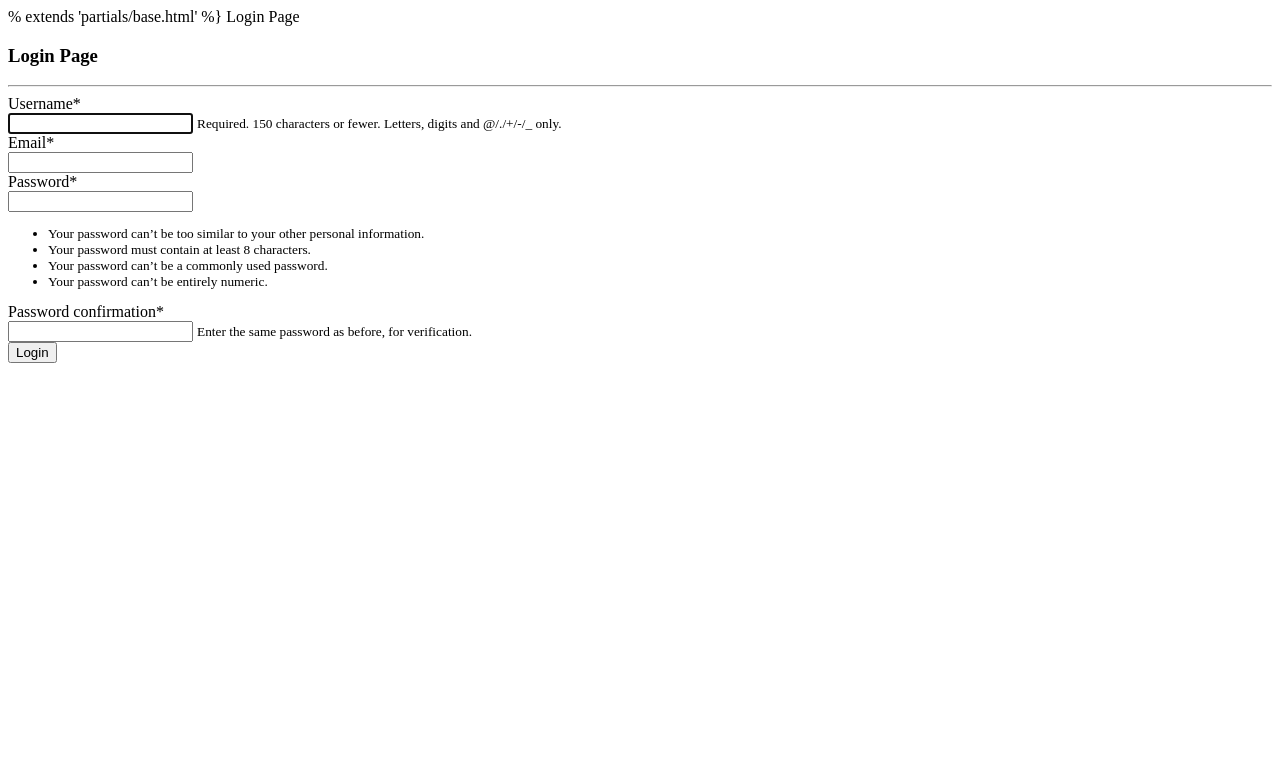
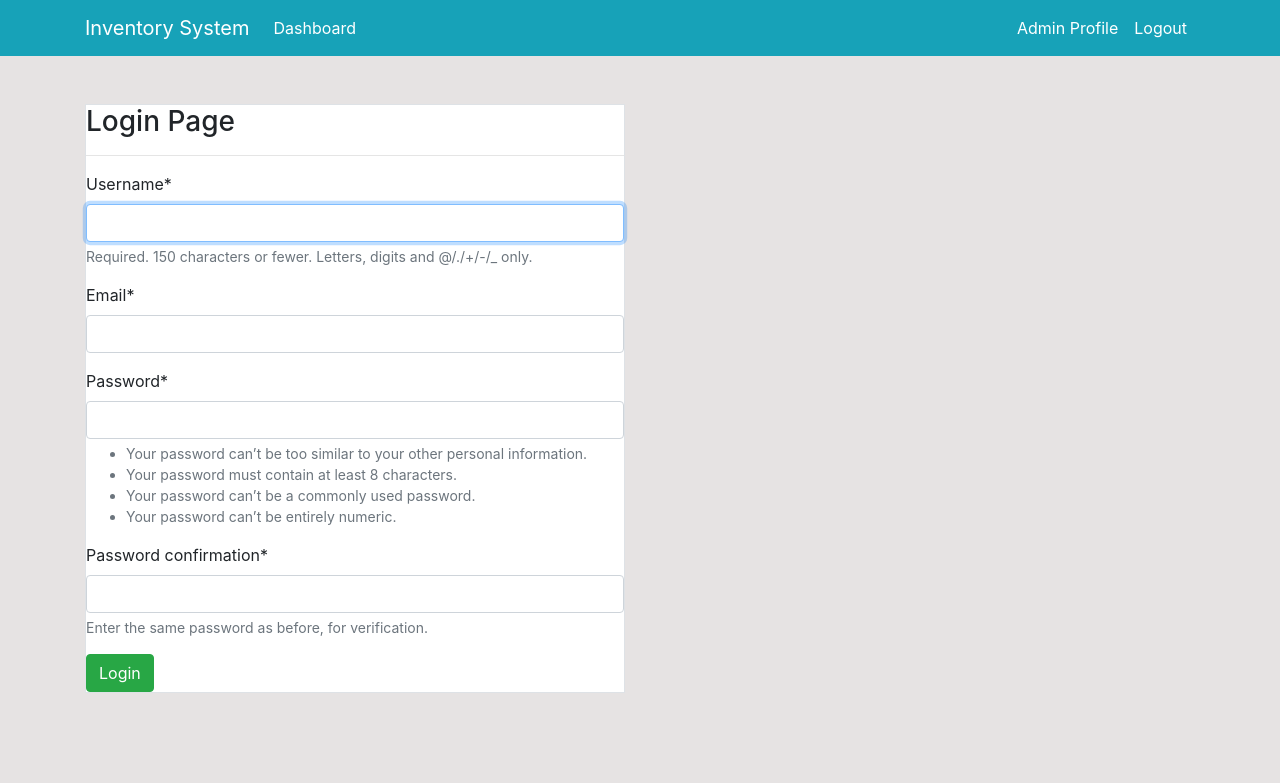
Before and after one commit to jamoore4579/Inventory_System, a Django app: template inventory_system/templates/user/login.html in a window 1280 px wide. Shown: the top 783 px of the page. Run offline with Django 4.2, Linux system fonts and the light colour scheme; the template is opened without the code that fills it: values that come from a table or form of the project are taken from there, others are empty; parts of the project's set-up code (start-up, migrations or seed data) failed here and were passed over; some libraries are stand-ins or nearby versions.

Commit message:
modify registration window

```diff
--- a/inventory_system/inventory_system/urls.py
+++ b/inventory_system/inventory_system/urls.py
@@ -22,6 +22,6 @@ urlpatterns = [
     path('admin/', admin.site.urls),
     path('', include('dashboard.urls')),
     path('register/', user_view.register, name='user-register'),
-    path('login/', auth_views.LoginView.as_view(), name='user-login'),
-    path('logout/', auth_views.LogoutView.as_view(), name='user-logout'),
+    path('login/', auth_views.LoginView.as_view(template_name='user/login.html'), name='user-login'),
+    path('logout/', auth_views.LogoutView.as_view(template_name='user/logout.html'), name='user-logout'),
 ]
--- a/inventory_system/templates/user/login.html
+++ b/inventory_system/templates/user/login.html
@@ -1,4 +1,4 @@
-% extends 'partials/base.html' %}
+{% extends 'partials/base.html' %}
 {% block title %} Login Page {% endblock %}
 {% load crispy_forms_tags %}
 
--- a/inventory_system/templates/user/logout.html
+++ b/inventory_system/templates/user/logout.html
@@ -1,3 +1,3 @@
-% extends 'partials/base.html' %}
+{% extends 'partials/base.html' %}
 {% block title %} Logout Page {% endblock %}
 {% load crispy_forms_tags %}
```
